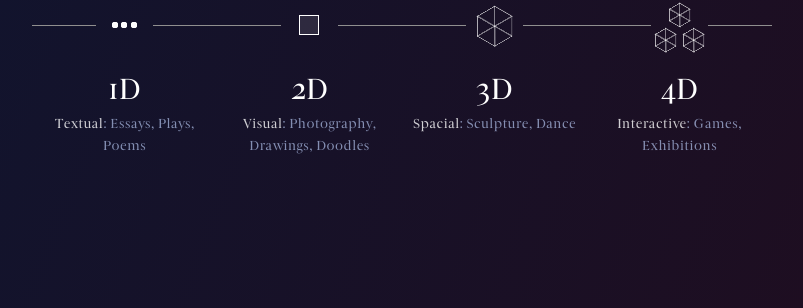
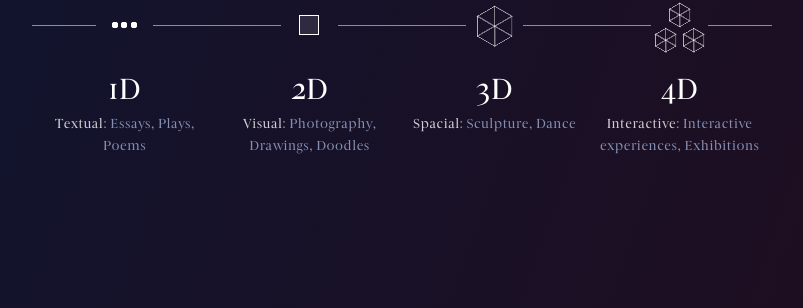
Before and after one commit to Charlie-Y/Charlie-Y.github.io, a Jekyll site: the page built from index.md, in a window 1280 px wide. Shown: the part 386-694 px from the top of the page, without its empty margins (238-1041 px from the left). Built offline with Jekyll 4.4.1, drawn with Linux system fonts in a browser that asks for light colours.

Commit message:
fix: homepage copy

```diff
--- a/_data/nav_data.json
+++ b/_data/nav_data.json
@@ -30,7 +30,7 @@
             "category": "4D",
             "category_page": "interactive",
             "description_starter": "Interactive",
-            "description": "Games, Exhibitions"
+            "description": "Interactive experiences, Exhibitions"
         }
     ]
 }
```
